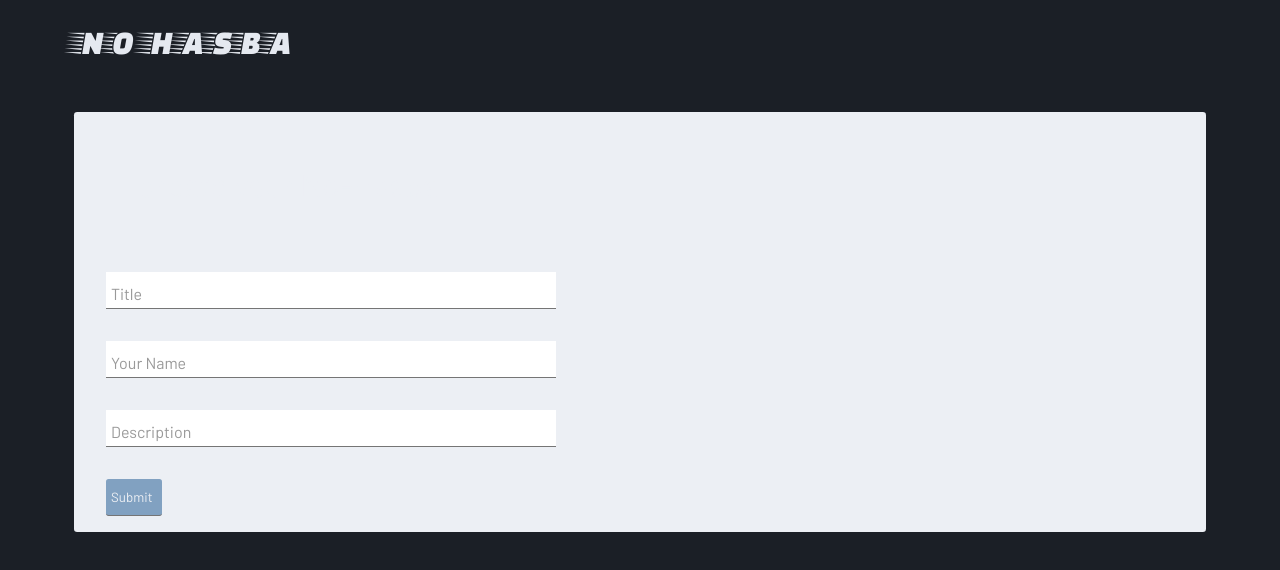
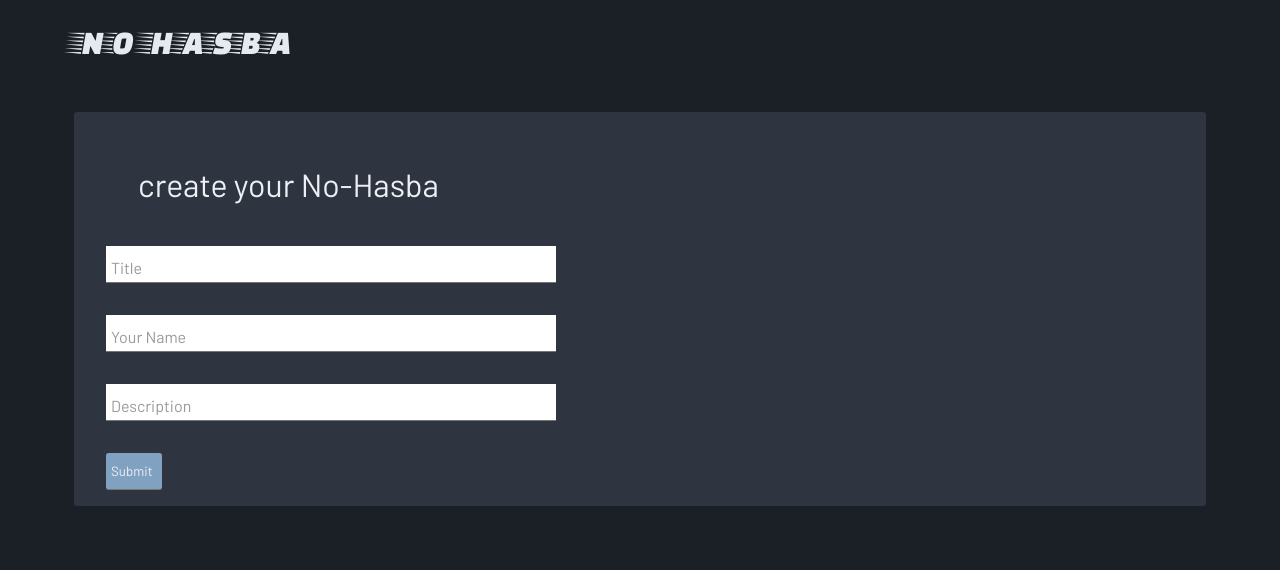
Before and after one commit to beuleubeuleu/no-hasba, a React (Vite) app in the folder client/: page / in a window 1280 px wide. Shown: the top 570 px of the page. Built offline with nearby package versions, Linux system fonts and the light colour scheme; no server answers.

Commit message:
change router archi

```diff
--- a/client/src/App.tsx
+++ b/client/src/App.tsx
@@ -1,30 +1,20 @@
 import React                                   from "react";
 import Header                                  from "./components/Header"
-import { createBrowserRouter, RouterProvider } from "react-router-dom"
-import TrigroupContextProvider                 from "./context/TrigroupContext";
-import GroupDetail from "./pages/GroupDetail/GroupDetail";
-import Home        from "./pages/Home/Home";
+import { BrowserRouter, Routes, Route } from "react-router-dom"
+import GroupDetail                             from "./pages/GroupDetail/GroupDetail";
+import Home                                    from "./pages/Home/Home";
 
 const App = () => {
 
-  const router = createBrowserRouter([
-    {
-      path: "/",
-      element: <Home/>
-    },
-    {
-      path: "/group/:id",
-      element: <GroupDetail/>
-    }
-  ]);
-
-
   return (
       <div>
+        <BrowserRouter>
         <Header/>
-        <TrigroupContextProvider>
-          <RouterProvider router={ router }/>
-        </TrigroupContextProvider>
+          <Routes>
+            <Route element={<Home/>} path={"/"}/>
+            <Route element={<GroupDetail/>} path={"/group/:id"}/>
+          </Routes>
+        </BrowserRouter>
       </div>
   );
 };
--- a/client/src/components/Header.tsx
+++ b/client/src/components/Header.tsx
@@ -1,11 +1,12 @@
 import React from "react";
 import "./Header.css"
+import { Link } from "react-router-dom";
 
 const Header = () => {
 
   return (
       <div className={ "navbar" }>
-        <h1><a className="navbar__title" href={"/"}>no hasba</a></h1>
+        <h1><Link className="navbar__title" to={"/"}>no hasba</Link></h1>
       </div>
   );
 };
--- a/client/src/context/TrigroupContext.tsx
+++ b/client/src/context/TrigroupContext.tsx
@@ -1,3 +1,4 @@
+/*
 import React, { createContext, useContext, useEffect, useState } from "react";
 import trigroupType                                              from "../types/trigroupType";
 import { getGroups }                                             from "../api/groups";
@@ -36,3 +37,4 @@ const TrigroupContextProvider = ({ children }: contextProps) => {
 };
 
 export default TrigroupContextProvider;
+*/
--- a/client/src/pages/GroupDetail/ExpenseList.css
+++ b/client/src/pages/GroupDetail/ExpenseList.css
@@ -49,7 +49,7 @@
   .responsive-table .col {
     display    : flex;
     flex-basis : 100%;
-    padding    : 10px 0;
+    margin    : 10px 0;
   }
 
   .responsive-table .col:before {
@@ -57,6 +57,6 @@
     padding-right : 10px;
     content       : attr(data-label);
     flex-basis    : 50%;
-    text-align    : right;
+    text-align    : left;
   }
 }
--- a/client/src/pages/GroupDetail/GroupDetail.tsx
+++ b/client/src/pages/GroupDetail/GroupDetail.tsx
@@ -26,7 +26,7 @@ const GroupDetail = () => {
   return (
       <div className="groupDetails__container">
         <p className="groupDetails__title">
-          Voici toutes les hasba du trigroup:<span className="groupDetails__span">{ group.name }</span>
+          Voici toutes les hasba du groupe:<span className="groupDetails__span">{ group.name }</span>
         </p>
         <ExpenseList idGroup={ id as string }/>
       </div>
--- a/client/src/pages/Home/Home.css
+++ b/client/src/pages/Home/Home.css
@@ -2,13 +2,14 @@
   margin        : 2em;
   padding       : 1em 2em;
   max-width     : 1196px;
-  background    : #ECEFF4;
+  background    : #2E3440;
   border-radius : .2em;
 }
 
 .home__title {
-  margin: 1em 1em 2em 1em;
+  margin: 1em 1em 1.2em 1em;
   font-size : clamp(1rem,3vw,2rem);
+  color     : #ECEFF4;
 }
 
 input[type="text"]{
@@ -65,7 +66,7 @@ input:focus ~ label, input:valid ~ label {
   top       : -1.5rem;
   font-size : 1rem;
   font-weight : 700;
-  color     : #5E81AC;
+  color     : #ECEFF4;
 }
 
 /* BOTTOM BARS ================================= */
```
